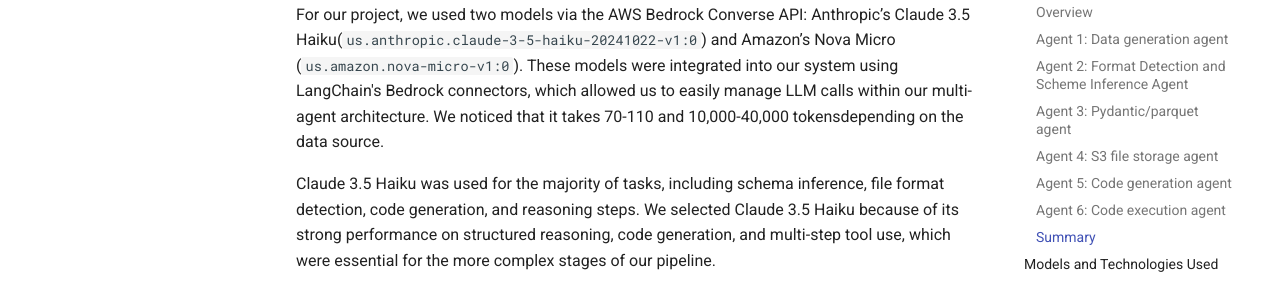
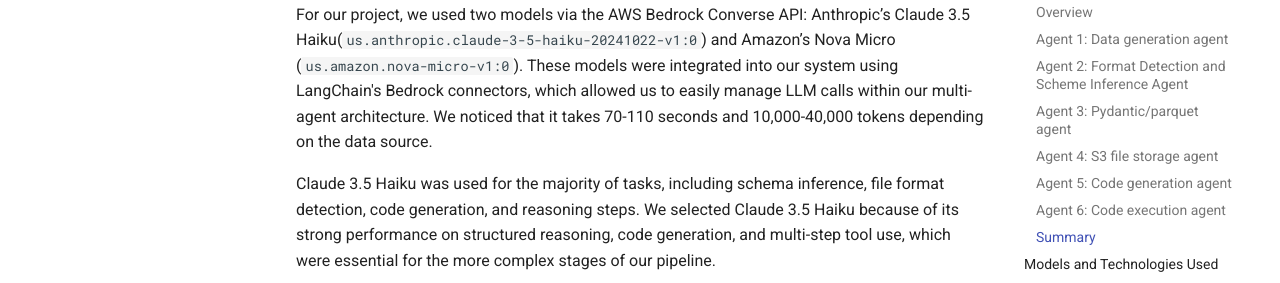
Before and after one commit to shivram7/dsan6725-finalreport, an MkDocs documentation site: the page built from docs/index.md, in a window 1280 px wide and 900 px high, scrolled down 6427 px. Shown: the part 204-487 px from the top of the window. Built offline with MkDocs 1.6.1 and Material for MkDocs 9.7.7, drawn with Linux system fonts in a browser that asks for light colours.

```diff
--- a/docs/index.md
+++ b/docs/index.md
@@ -119,7 +119,7 @@
 
 ## Models and Technologies Used
 
-For our project, we used two models via the AWS Bedrock Converse API: Anthropic’s Claude 3.5 Haiku(`us.anthropic.claude-3-5-haiku-20241022-v1:0`) and Amazon’s Nova Micro (`us.amazon.nova-micro-v1:0`). These models were integrated into our system using LangChain's Bedrock connectors, which allowed us to easily manage LLM calls within our multi-agent architecture. We noticed that it takes 70-110 and 10,000-40,000 tokensdepending on the data source.
+For our project, we used two models via the AWS Bedrock Converse API: Anthropic’s Claude 3.5 Haiku(`us.anthropic.claude-3-5-haiku-20241022-v1:0`) and Amazon’s Nova Micro (`us.amazon.nova-micro-v1:0`). These models were integrated into our system using LangChain's Bedrock connectors, which allowed us to easily manage LLM calls within our multi-agent architecture. We noticed that it takes 70-110 seconds and 10,000-40,000 tokens depending on the data source.
 
 Claude 3.5 Haiku was used for the majority of tasks, including schema inference, file format detection, code generation, and reasoning steps. We selected Claude 3.5 Haiku because of its strong performance on structured reasoning, code generation, and multi-step tool use, which were essential for the more complex stages of our pipeline.
 
```
